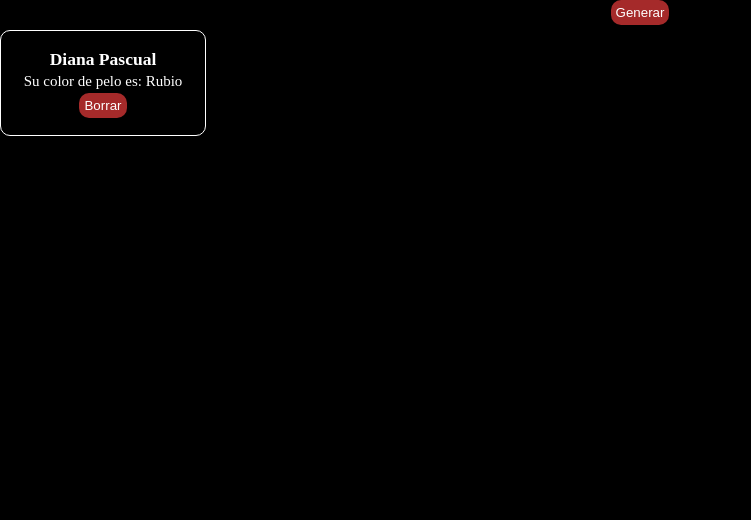
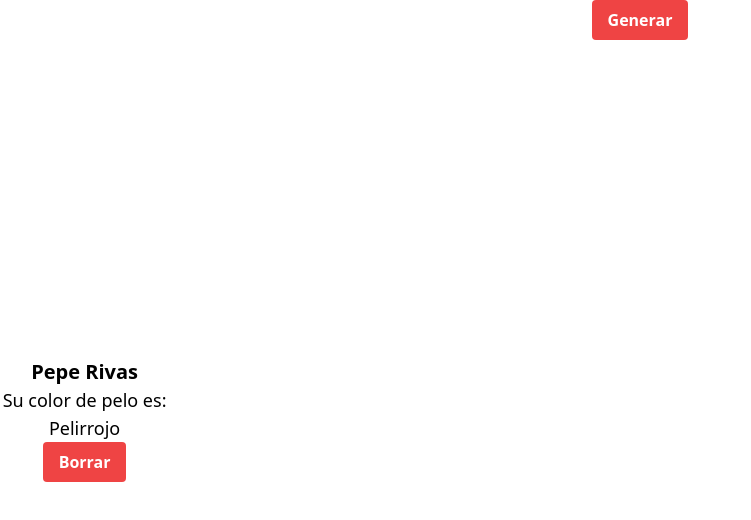
Before and after one commit to AleNaGa/entregableCliente4, a plain HTML site: page index.html in a window 1280 px wide. Both pictures are taken after a click on the button "Generar". Shown: the whole page, without its empty margins (0-751 px from the left). Drawn offline with nearby package versions, Linux system fonts and the light colour scheme.

Commit message:
tailwind

```diff
--- a/css/index.css
+++ b/css/index.css
@@ -4,39 +4,11 @@
 }
 
 body{
-    background-color: black;
-    color: white;
+    background-color:white;
+    color:black;
     display: flex;
     flex-direction: column;
     align-items: center;
     justify-content: center;
     height: 100vh;
 }
-.container{
-    display: grid;
-    grid-template-columns: repeat(7, 1fr);
-    height: 100vh;
-    width: 100vw;
-    padding-top: 5px;
-}
-.card{
-    width: 25vh;
-    height: 100px;
-    display: flex;
-    flex-direction: column;
-    align-items: center;
-    justify-content: center;
-    font-size: 15px;
-    gap: 3px;
-    border: solid 1px white;
-    border-radius: 10px;
-    padding:2px;
-}
-button{
-    background-color: brown;
-    color: white;
-    border: none;
-    border-radius: 10px;
-    padding: 5px;
-    cursor: pointer;
-}
--- a/index.html
+++ b/index.html
@@ -6,6 +6,7 @@
     <script type="module" src="scripts/Alumno.js"></script>
     <script type="module" src="scripts/app.js"></script>
     <link rel="stylesheet" href="css/index.css">
+    <script src="https://cdn.tailwindcss.com"></script>
     <title>Document</title>
 </head>
 <body>
--- a/scripts/app.js
+++ b/scripts/app.js
@@ -19,10 +19,10 @@ for(let n of listaClase){
 }
 const btn = document.createElement("button");
 btn.textContent = "Generar";
-btn.classList.add("btn");
+btn.classList.add("bg-red-500", "text-white", "font-bold", "py-2", "px-4", "rounded");
 document.body.append(btn);
 const container =document.createElement("div");
-container.classList.add("container");
+container.classList.add("grid", "grid-cols-7", "gap-4", "container","h-screen");
 document.body.append(container);
 const alreadyGenerated = [];
 let aleatorio;
@@ -33,15 +33,15 @@ btn.addEventListener("click", ()=>{
             if(!alreadyGenerated.includes(aleatorio)){
                 alreadyGenerated.push(aleatorio);
                 let card = document.createElement("div"); //creo un contenedor
-                card.classList.add("card");
+                card.classList.add("flex", "flex-col", "justify-center", "items-center", "card",);
                 card.id = String(`${aleatorio}`);
                 container.append(card);
-                card.innerHTML = `<h3>${listaClase[aleatorio].Nombre} ${listaClase[aleatorio].Apellidos}</h3>
-                <p>Su color de pelo es: ${listaClase[aleatorio].ColorPelo}</p>`;
+                card.innerHTML = `<h3 class="font-bold text-xl text-center">${listaClase[aleatorio].Nombre} ${listaClase[aleatorio].Apellidos}</h3>
+                <p class="font-light text-lg text-center">Su color de pelo es: ${listaClase[aleatorio].ColorPelo}</p>`;
                 //boton delete
                 let btnDelete = document.createElement("button");
                 btnDelete.textContent = "Borrar";
-                btnDelete.classList.add("btn");
+                btnDelete.classList.add("bg-red-500", "text-white", "font-bold", "py-2", "px-4", "rounded");
                 card.append(btnDelete);
                 btnDelete.addEventListener("click", ()=>{
                     card.remove();
```
